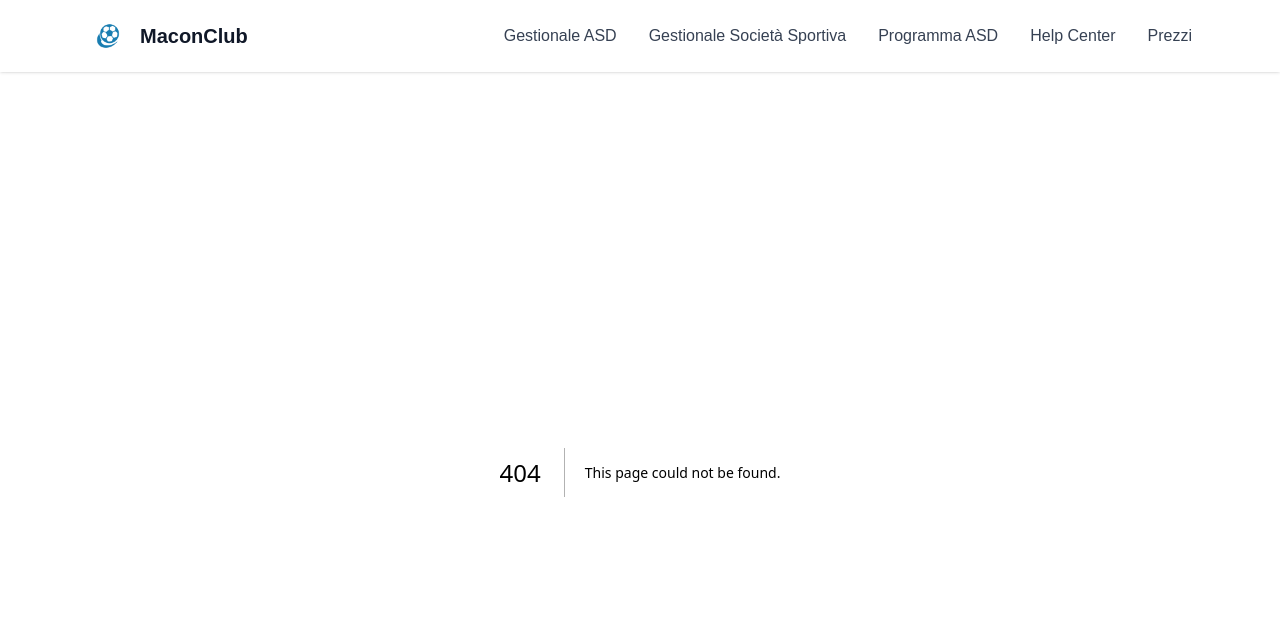
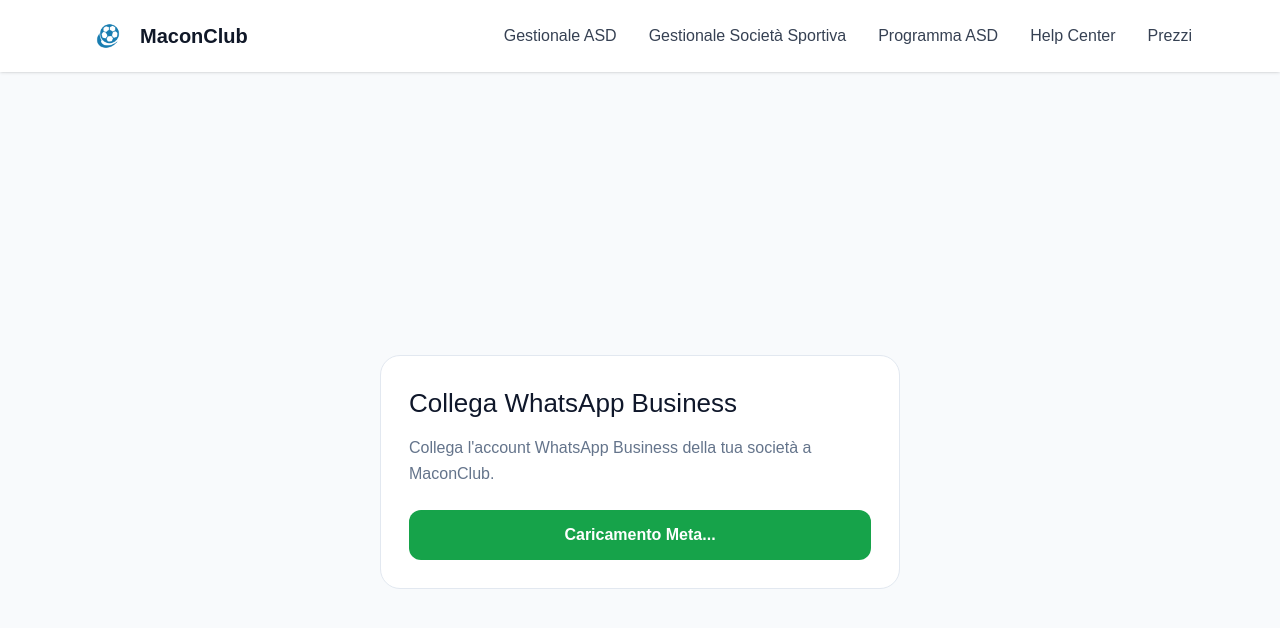
Before and after one commit to maurotto80/maconclub-landing, a Next.js app: page /whatsapp/connect in a window 1280 px wide. Before the commit this address had no page. Shown: the top 628 px of the page. Built offline with nearby package versions, Linux system fonts and the light colour scheme.

Commit message:
add connect page whatsapp

```diff
--- /dev/null
+++ b/app/whatsapp/connect/page.tsx
@@ -0,0 +1,265 @@
+"use client";
+
+import { useEffect, useState } from "react";
+import Script from "next/script";
+export default function WhatsAppConnectPage() {
+  const [
+    loading,
+    setLoading,
+  ] = useState(false);
+
+  const [
+  sdkReady,
+  setSdkReady,
+] = useState(false);
+
+const [
+  whatsappBusinessAccountId,
+  setWhatsAppBusinessAccountId,
+] = useState<string | null>(null);
+
+const [
+  phoneNumberId,
+  setPhoneNumberId,
+] = useState<string | null>(null);
+
+useEffect(() => {
+  const handleMessage = (
+    event: MessageEvent
+  ) => {
+    if (
+      event.origin !==
+      "https://www.facebook.com"
+    ) {
+      return;
+    }
+
+    let data = event.data;
+
+    try {
+      if (typeof data === "string") {
+        data = JSON.parse(data);
+      }
+    } catch {
+      return;
+    }
+
+    if (
+      data?.type !==
+      "WA_EMBEDDED_SIGNUP"
+    ) {
+      return;
+    }
+
+    if (
+      data?.event === "FINISH"
+    ) {
+      const wabaId =
+        data?.data
+          ?.waba_id ?? null;
+
+      const phoneId =
+        data?.data
+          ?.phone_number_id ?? null;
+
+      setWhatsAppBusinessAccountId(
+        wabaId
+      );
+
+      setPhoneNumberId(
+        phoneId
+      );
+    }
+  };
+
+  window.addEventListener(
+    "message",
+    handleMessage
+  );
+
+  return () => {
+    window.removeEventListener(
+      "message",
+      handleMessage
+    );
+  };
+}, []);
+
+useEffect(() => {
+  const win = window as any;
+
+  win.fbAsyncInit = () => {
+    win.FB.init({
+      appId: "1405121921742811",
+      cookie: true,
+      xfbml: false,
+      version: "v24.0",
+    });
+
+    setSdkReady(true);
+  };
+
+  /*
+   * Caso in cui lo script fosse
+   * già stato caricato.
+   */
+  if (win.FB) {
+    win.fbAsyncInit();
+  }
+
+  return () => {
+    delete win.fbAsyncInit;
+  };
+}, []);
+
+const fbLoginCallback = (
+  response: any
+) => {
+  if (
+    !response?.authResponse?.code
+  ) {
+    setLoading(false);
+    return;
+  }
+
+  const code =
+    response.authResponse.code;
+
+  /*
+   * Il code NON va scambiato
+   * direttamente dal browser.
+   *
+   * Nel prossimo passaggio invieremo
+   * al backend MaconClub:
+   *
+   * - code
+   * - whatsappBusinessAccountId
+   * - phoneNumberId
+   */
+};
+
+const launchWhatsAppSignup = () => {
+  const win = window as any;
+
+  if (
+    !sdkReady ||
+    !win.FB
+  ) {
+    return;
+  }
+
+  setLoading(true);
+
+  win.FB.login(
+    fbLoginCallback,
+    {
+      config_id:
+        "1805488817120986",
+
+      response_type:
+        "code",
+
+      override_default_response_type:
+        true,
+
+      extras: {
+        version: "v4",
+      },
+    }
+  );
+};
+
+ return (
+  <>
+    <Script
+      id="facebook-jssdk"
+      src="https://connect.facebook.net/en_US/sdk.js"
+      strategy="afterInteractive"
+      onLoad={() => {
+        const win = window as any;
+
+        if (
+          win.fbAsyncInit &&
+          !win.FB
+        ) {
+          return;
+        }
+
+        if (win.fbAsyncInit) {
+          win.fbAsyncInit();
+        }
+      }}
+    />
+
+    <main
+      style={{
+        minHeight: "100vh",
+        display: "flex",
+        alignItems: "center",
+        justifyContent: "center",
+        padding: 24,
+        backgroundColor: "#f8fafc",
+      }}
+    >
+      <div
+        style={{
+          width: "100%",
+          maxWidth: 520,
+          backgroundColor: "#ffffff",
+          border: "1px solid #e2e8f0",
+          borderRadius: 20,
+          padding: 28,
+        }}
+      >
+        <h1
+          style={{
+            margin: 0,
+            fontSize: 26,
+            color: "#0f172a",
+          }}
+        >
+          Collega WhatsApp Business
+        </h1>
+
+        <p
+          style={{
+            marginTop: 12,
+            marginBottom: 24,
+            color: "#64748b",
+            lineHeight: 1.6,
+          }}
+        >
+          Collega l&apos;account WhatsApp Business
+          della tua società a MaconClub.
+        </p>
+
+        <button
+          type="button"
+          disabled={loading || !sdkReady}
+          onClick={launchWhatsAppSignup}
+          style={{
+            width: "100%",
+            minHeight: 50,
+            border: 0,
+            borderRadius: 12,
+            backgroundColor: "#16a34a",
+            color: "#ffffff",
+            fontSize: 16,
+            fontWeight: 700,
+            cursor: loading
+              ? "default"
+              : "pointer",
+            opacity: loading ? 0.7 : 1,
+          }}
+        >
+         {loading
+  ? "Apertura..."
+  : !sdkReady
+    ? "Caricamento Meta..."
+    : "Collega WhatsApp Business"}
+        </button>
+      </div>
+            </main>
+  </>
+);
+}
```
